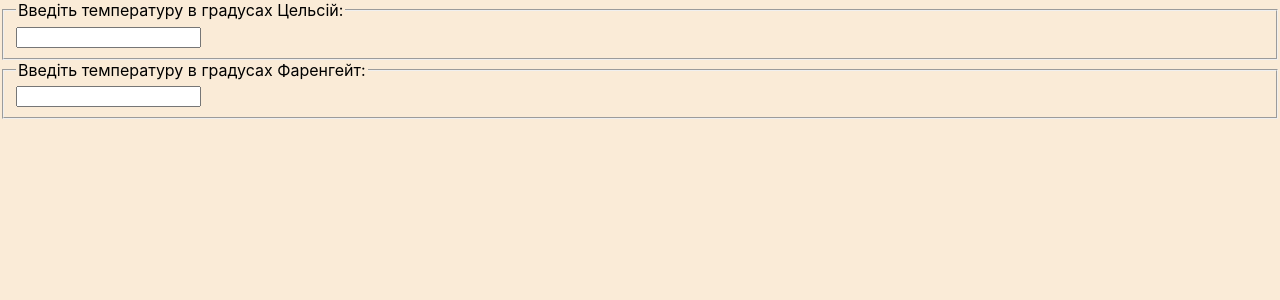
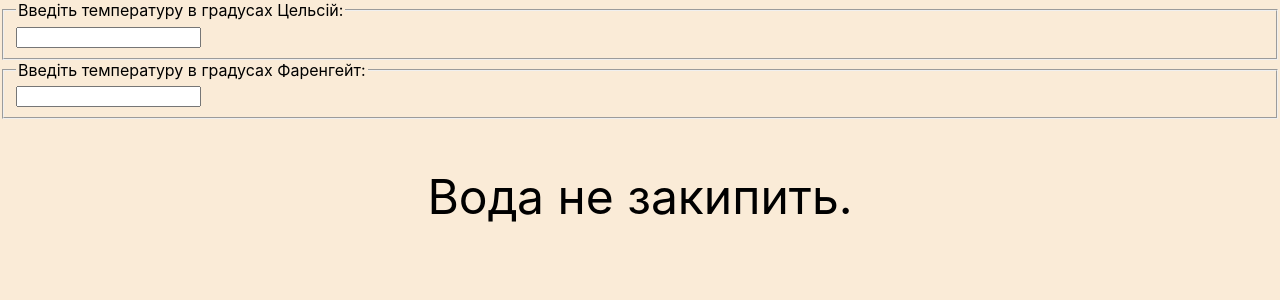
Before and after one commit to d9nchik/learn_react, a React (Create React App) app: page / in a window 1280 px wide. Shown: the top 300 px of the page. Built offline with nearby package versions, Linux system fonts and the light colour scheme.

Commit message:
Now program that converts from/to Celsius has been done.

```diff
--- a/src/App.tsx
+++ b/src/App.tsx
@@ -9,13 +9,34 @@ function BoilingVerdict(props: { celsius: number }) {
     return <p>Вода не закипить.</p>;
 }
 
-class Calculator extends React.Component<any, { temperature: string }> {
+class Calculator extends React.Component<any, { temperature: string, scale: 'c' | 'f' }> {
+
+
+    constructor(props: Readonly<any>) {
+        super(props);
+        this.handleCelsiusChange = this.handleCelsiusChange.bind(this);
+        this.handleFahrenheitChange = this.handleFahrenheitChange.bind(this);
+        this.state = {temperature: '', scale: "c"}
+    }
+
+    handleCelsiusChange(temperature: string) {
+        this.setState({scale: 'c', temperature});
+    }
+
+    handleFahrenheitChange(temperature: string) {
+        this.setState({scale: 'f', temperature});
+    }
 
     render() {
+        const scale = this.state.scale;
+        const temperature = this.state.temperature;
+        const celsius = scale === 'f' ? tryConvert(temperature, toCelsius) : temperature;
+        const fahrenheit = scale === 'c' ? tryConvert(temperature, toFahrenheit) : temperature;
         return (
             <div>
-                <TemperatureInput scale="c"/>
-                <TemperatureInput scale="f"/>
+                <TemperatureInput scale="c" temperature={celsius} onTemperatureChange={this.handleCelsiusChange}/>
+                <TemperatureInput scale="f" temperature={fahrenheit} onTemperatureChange={this.handleFahrenheitChange}/>
+                <BoilingVerdict celsius={parseFloat(celsius)}/>
             </div>
         );
     }
@@ -23,7 +44,7 @@ class Calculator extends React.Component<any, { temperature: string }> {
 
 const scaleNames = {c: 'Цельсій', f: 'Фаренгейт'};
 
-class TemperatureInput extends React.Component<{ scale: 'c' | 'f' }, { temperature: string }> {
+class TemperatureInput extends React.Component<{ scale: 'c' | 'f', temperature: string, onTemperatureChange: (number: string) => void }, {}> {
     constructor(props: any) {
         super(props);
         this.handleChange = this.handleChange.bind(this);
@@ -31,11 +52,11 @@ class TemperatureInput extends React.Component<{ scale: 'c' | 'f' }, { temperatu
     }
 
     handleChange(e: React.FormEvent<HTMLInputElement>) {
-        this.setState({temperature: e.currentTarget.value});
+        this.props.onTemperatureChange(e.currentTarget.value)
     }
 
     render() {
-        const temperature = this.state.temperature;
+        const temperature = this.props.temperature;
         const scale = this.props.scale;
         return (
             <fieldset>
```
